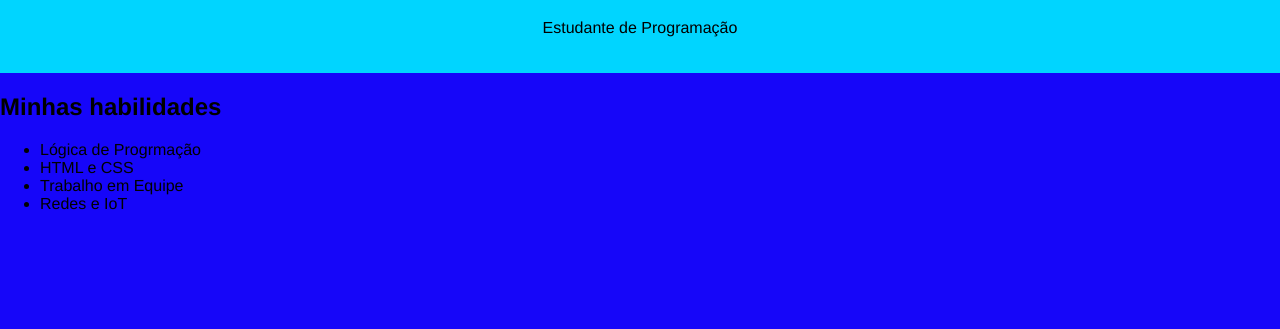
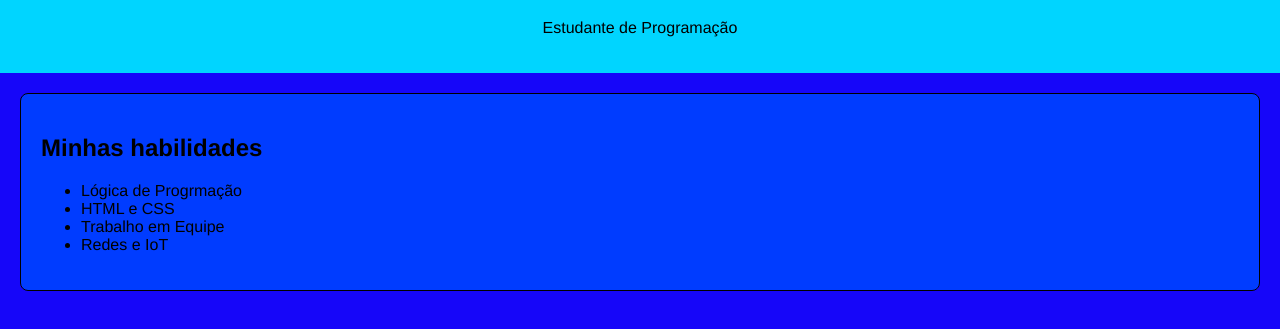
Before and after one commit to GuilhermeRighi09/site, a plain HTML site: page index.html in a window 1280 px wide. Shown: the part 81-410 px from the top of the page. Drawn offline with Linux system fonts and the light colour scheme.

Commit message:
Add files via upload

```diff
--- a/index.html
+++ b/index.html
@@ -14,7 +14,19 @@
             background-color: #00d5ff;
             color: rgb(0, 0, 0);
             padding: 20px;
-            text-align:center;
+            text-align: center;
+        }
+
+        main {
+            padding:20px;
+        }
+
+        section {
+            background-color: #003cff;
+            padding: 20px;
+            margin-bottom: 20px;
+            border: 1px solid;
+            border-radius: 8px;
         }
         </style>
     <body>
```
